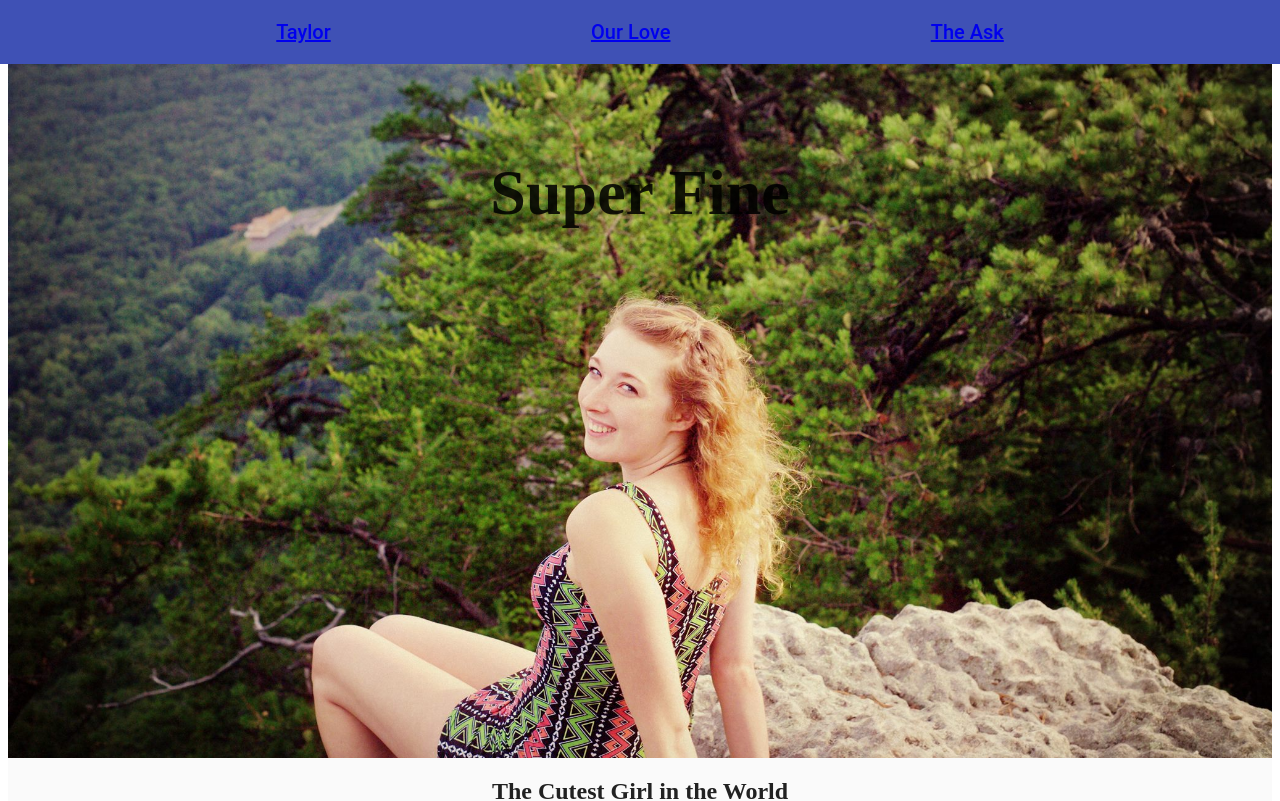
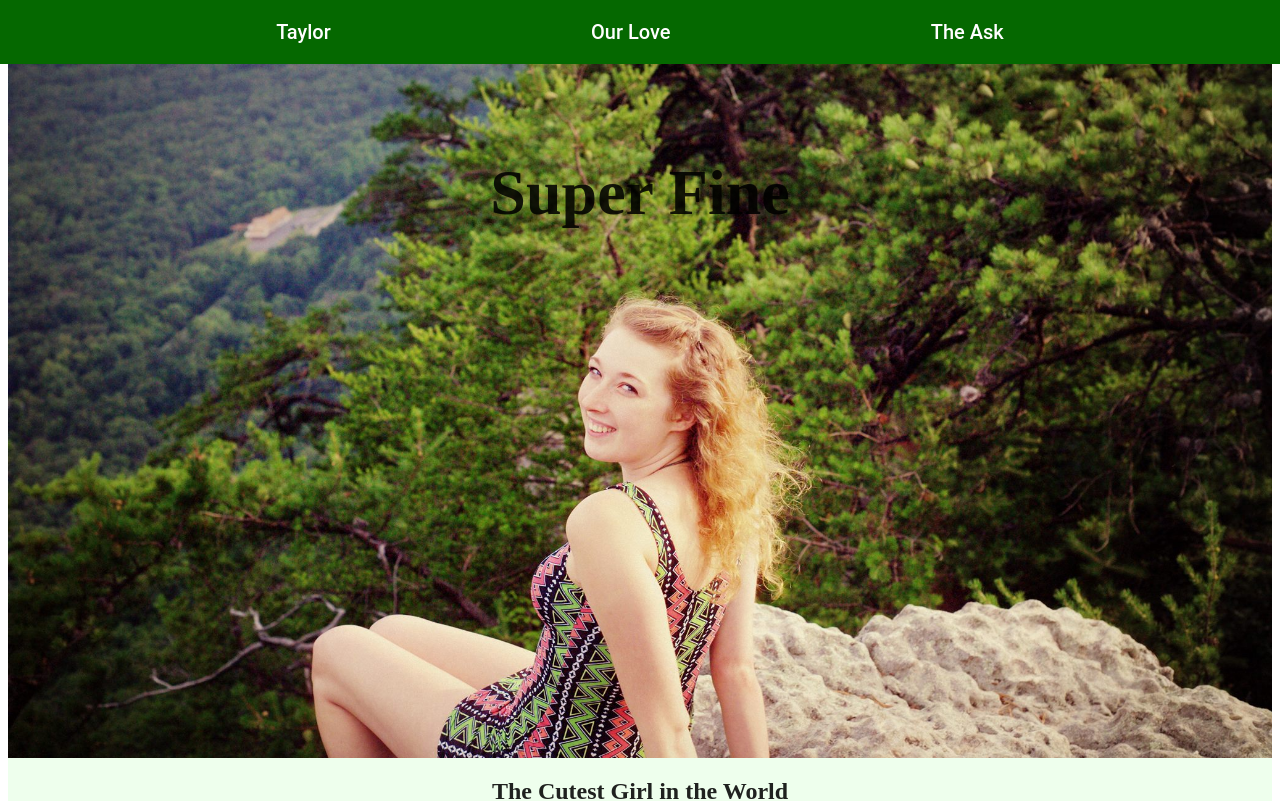
Before and after one commit to nickderobertis/proposal-site, an Angular app in the folder proposal-app/: page / in a window 1280 px wide. Shown: the top 801 px of the page. Built offline with nearby package versions, Linux system fonts and the light colour scheme.

Commit message:
Add basic coloring to background and header bar

```diff
--- a/proposal-app/src/app/app.component.css
+++ b/proposal-app/src/app/app.component.css
@@ -0,0 +1,3 @@
+.mat-app-background {
+  background-color: #eeffed;
+}
--- a/proposal-app/src/app/custom-material-module/main-header/main-header.component.css
+++ b/proposal-app/src/app/custom-material-module/main-header/main-header.component.css
@@ -8,3 +8,12 @@
   left: 0;
   z-index: 1;
 }
+
+.header-body {
+  background-color: #056800;
+}
+
+.header-link {
+  color: white;
+  text-decoration: none;
+}
--- a/proposal-app/src/app/custom-material-module/main-header/main-header.component.html
+++ b/proposal-app/src/app/custom-material-module/main-header/main-header.component.html
@@ -1,8 +1,8 @@
-<mat-toolbar color="primary" class="fixed-at-top">
+<mat-toolbar color="primary" class="fixed-at-top header-body">
   <mat-toolbar-row>
     <span class="header-spacer"></span>
     <ng-container *ngFor="let navItem of options.navItems">
-      <a href="{{ navItem.pageRef }}">{{navItem.displayStr}}</a>
+      <a class="header-link" href="{{ navItem.pageRef }}">{{navItem.displayStr}}</a>
       <span class="header-spacer"></span>
     </ng-container>
   </mat-toolbar-row>
```
